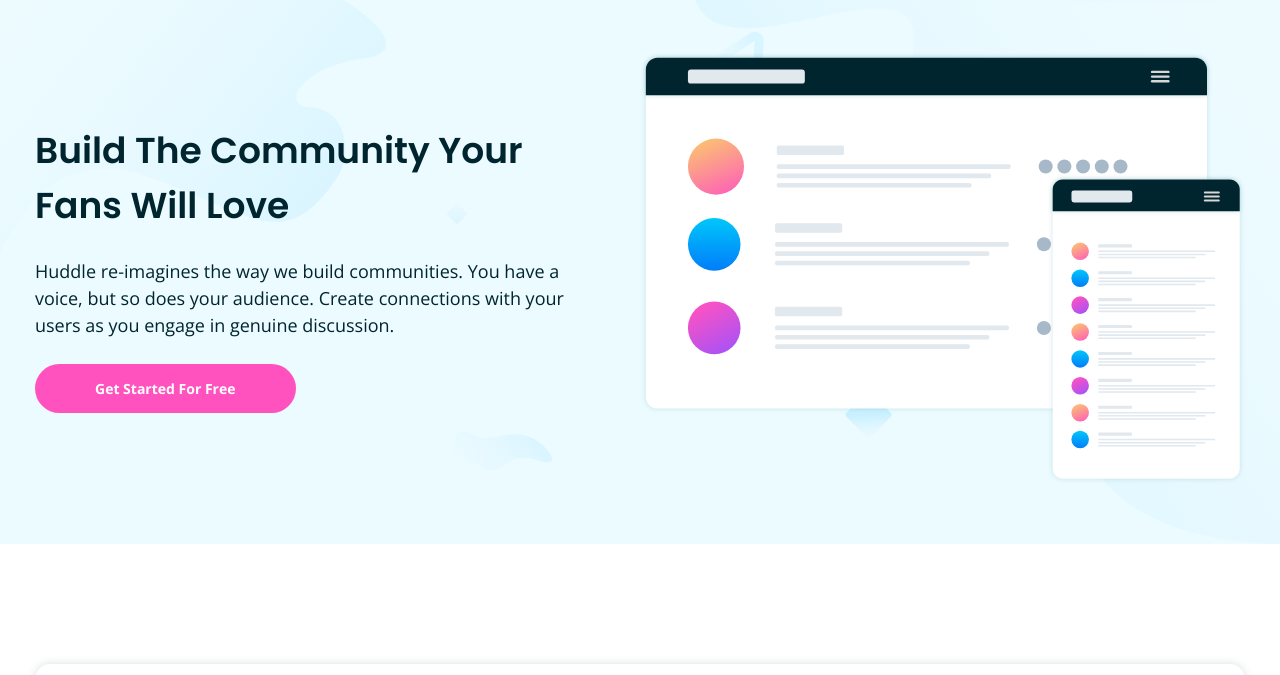
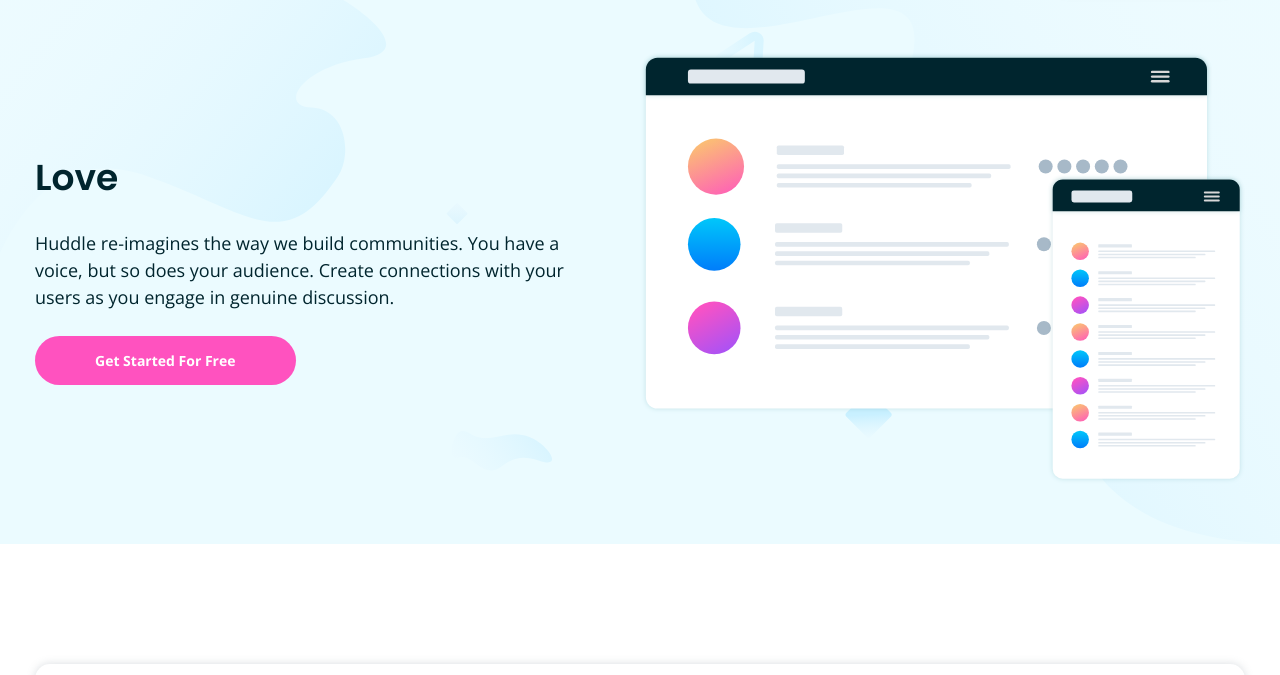
Before and after one commit to DanielAlves1501/Landing-Page, a website built with Vite: page index.html in a window 1280 px wide. Shown: the part 100-775 px from the top of the page. Built offline with nearby package versions, Linux system fonts and the light colour scheme.

Commit message:
changing title

```diff
--- a/index.html
+++ b/index.html
@@ -21,7 +21,6 @@
     fbq('init', '1558765971219904');
     fbq('track', 'PageView');
     </script>
-
     <!-- End Meta Pixel Code -->
 </head>
 <body>
@@ -36,7 +35,7 @@
 
             <div class="hero">
                 <div class="hero-text" id="heroText">
-                    <h1 class="hero-text__heading heading">Build The Community Your Fans Will Love</h1>
+                    <h1 class="hero-text__heading heading">Love</h1>
                     <p class="hero-text__description description">Huddle re-imagines the way we build communities. You have a voice, but so does your audience.
                         Create connections with  your users as you engage in genuine discussion. </p>
                     <a href="#" class="hero-text__CTA get-started-btn">Get Started For Free</a>
```
